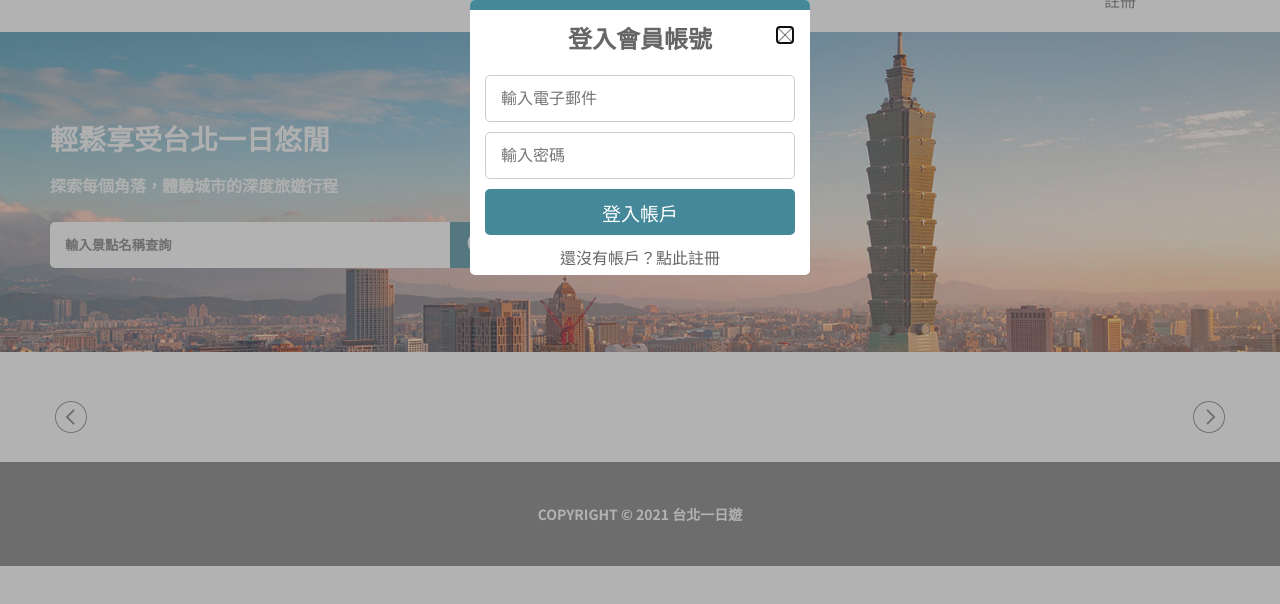
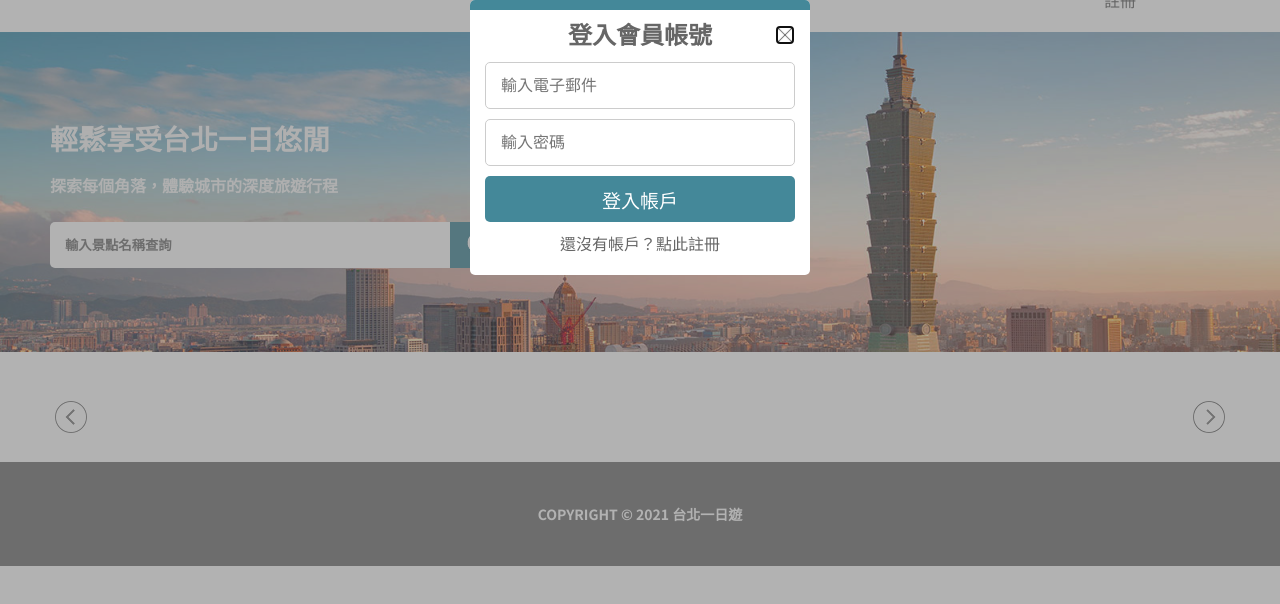
Before and after one commit to cmchiu-grover/phase2_taipei_day_trip, a plain HTML site: page static/index.html in a window 1280 px wide. Both pictures are taken after a click on the element "登入". Shown: the part 80-684 px from the top of the page. Drawn offline with Linux system fonts and the light colour scheme; no server answers.

Commit message:
feat: update since create 3 user APIs.

```diff
--- a/static/css/style.css
+++ b/static/css/style.css
@@ -57,37 +57,60 @@ body dialog.signin_area div.decobar {
 }
 body dialog.signup_area h2,
 body dialog.signin_area h2 {
+  height: 27px;
   margin-top: 10px;
   font-size: 24px;
   font-weight: 700;
   color: #666666;
+  text-align: center;
+  line-height: 27px;
 }
 body dialog.signup_area form,
 body dialog.signin_area form {
-  margin: 15px 15px 16px 15px;
+  margin: 15px 15px 0px 15px;
 }
-body dialog.signup_area form input,
-body dialog.signin_area form input {
-  margin: 5px 0 5px 0;
+body dialog.signup_area form div,
+body dialog.signin_area form div {
+  height: 47px;
+  margin-bottom: 10px;
+}
+body dialog.signup_area form div input,
+body dialog.signin_area form div input {
   height: 47px;
   width: 310px;
   border-radius: 5px 5px 5px 5px;
   border: solid 1px #cccccc;
   padding: 16.5px 15px 16.5px 15px;
 }
-body dialog.signup_area form input::-moz-placeholder, body dialog.signin_area form input::-moz-placeholder {
+body dialog.signup_area form div input::-moz-placeholder, body dialog.signin_area form div input::-moz-placeholder {
   color: #757575;
   font-weight: 500;
   font-size: 16px;
 }
-body dialog.signup_area form input::placeholder,
-body dialog.signin_area form input::placeholder {
+body dialog.signup_area form div input::placeholder,
+body dialog.signin_area form div input::placeholder {
   color: #757575;
   font-weight: 500;
   font-size: 16px;
 }
-body dialog.signup_area form button,
-body dialog.signin_area form button {
+body dialog.signup_area form div.regis_submit,
+body dialog.signin_area form div.regis_submit {
+  width: 310px;
+  height: 46px;
+}
+body dialog.signup_area form div.regis_submit button,
+body dialog.signin_area form div.regis_submit button {
+  width: 100%;
+  height: 100%;
+  background-color: #448899;
+  font-size: 19px;
+  font-weight: 400;
+  color: #ffffff;
+  border: 0;
+  border-radius: 5px 5px 5px 5px;
+}
+body dialog.signup_area form button#signin_button,
+body dialog.signin_area form button#signin_button {
   width: 310px;
   height: 46px;
   background-color: #448899;
@@ -96,14 +119,14 @@ body dialog.signin_area form button {
   color: #ffffff;
   border: 0;
   border-radius: 5px 5px 5px 5px;
-  margin: 5px 0 5px 0;
+  margin-bottom: 10px;
 }
 body dialog.signup_area form div.link_text,
 body dialog.signin_area form div.link_text {
+  height: 22px;
   display: flex;
   justify-content: center;
   align-items: center;
-  margin-top: 5px;
 }
 body dialog.signup_area form div.link_text p,
 body dialog.signin_area form div.link_text p {
```
Also changed, not shown: 1 other file.
